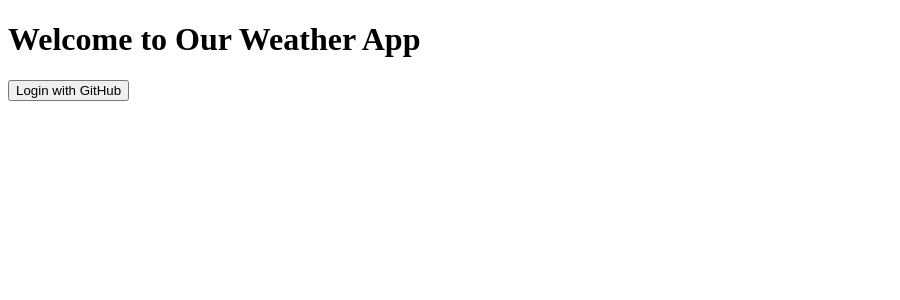
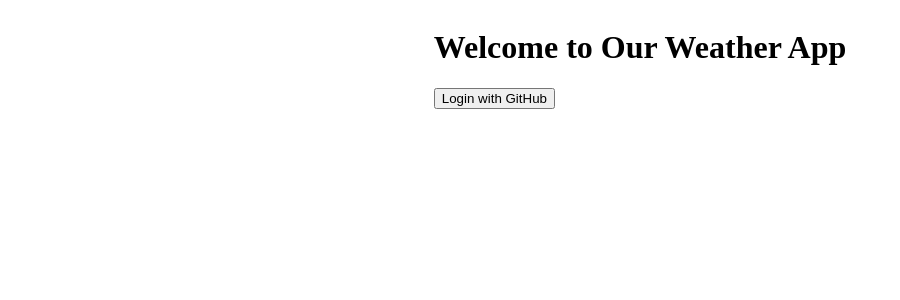
Before and after one commit to makoydev/react-weather-forecast, a React (Vite) app: page / in a window 1280 px wide. Shown: the top 300 px of the page, without its empty margins (0-900 px from the left). Built offline with nearby package versions, Linux system fonts and the light colour scheme.

Commit message:
style: Add container styles and import module in App component

```diff
--- a/src/App.module.scss
+++ b/src/App.module.scss
@@ -1,2 +1,8 @@
 .container {
+  max-width: 1200px;
+  margin: 0 auto;
+  height: 100%;
+  display: flex;
+  flex-direction: column;
+  align-items: center;
 }
--- a/src/App.tsx
+++ b/src/App.tsx
@@ -2,9 +2,11 @@
 import LandingPage from "./screens/Landing/LandingPage";
 import HomePage from "./screens/Home/HomePage";
 import WeatherPage from "./screens/Weather/WeatherPage";
+import style from "./App.module.scss";
 
 const App = () => {
   return (
+    <div className={style.container}>
       <BrowserRouter>
         <Routes>
           <Route path="/" element={<LandingPage />} />
@@ -20,6 +22,7 @@
           <Route path="/weather/:city" element={<WeatherPage />} />
         </Routes>
       </BrowserRouter>
+    </div>
   );
 };
 
```
Lines whose indentation alone changed are shown as unchanged.
